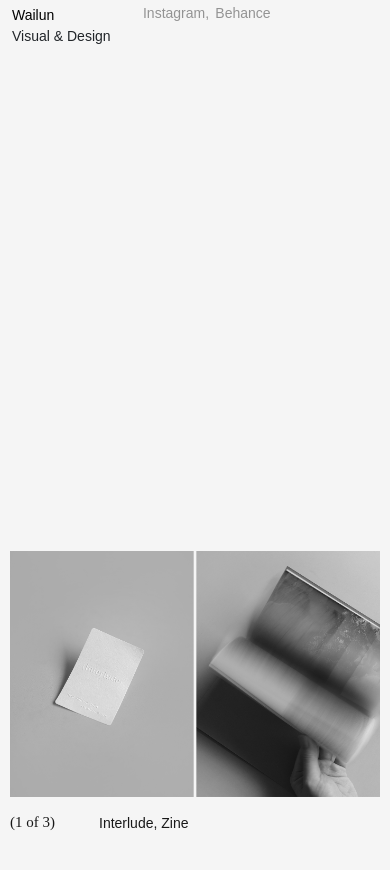
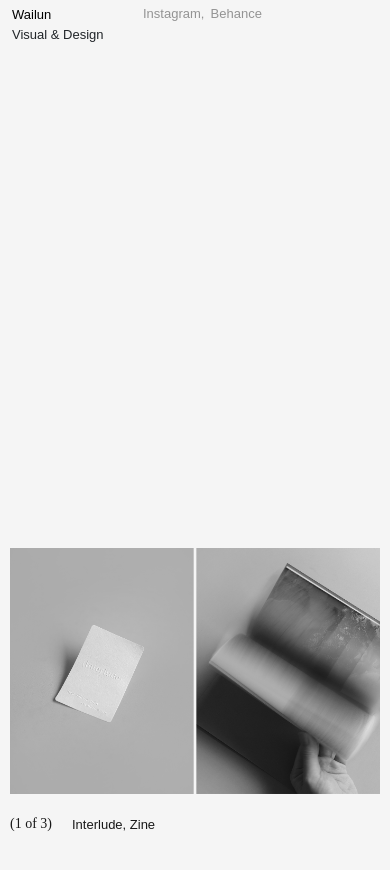
Before and after one commit to wailun-work/wailun-site.github.io, a plain HTML site: page index.html in a window 390 px wide. Drawn offline with nearby package versions, Linux system fonts and the light colour scheme.

Commit message:
Update style.css

```diff
--- a/css/style.css
+++ b/css/style.css
@@ -354,6 +354,10 @@
 
 
     @media only screen and (max-width: 425px) {
+      .font-helvetica{
+        font-size:13px;
+      }
+
        .slide1{
         max-width: 95%;
         bottom: 110px;
@@ -362,4 +366,16 @@
       .slide2{
         bottom: 110px;
       }
+
+      .caption{
+        gap:20px;
+      }
+
+      .font-times{
+        font-size:14px;
+      }
+
+      .image-caption{
+        font-size:13px;
+      }
     }
```
